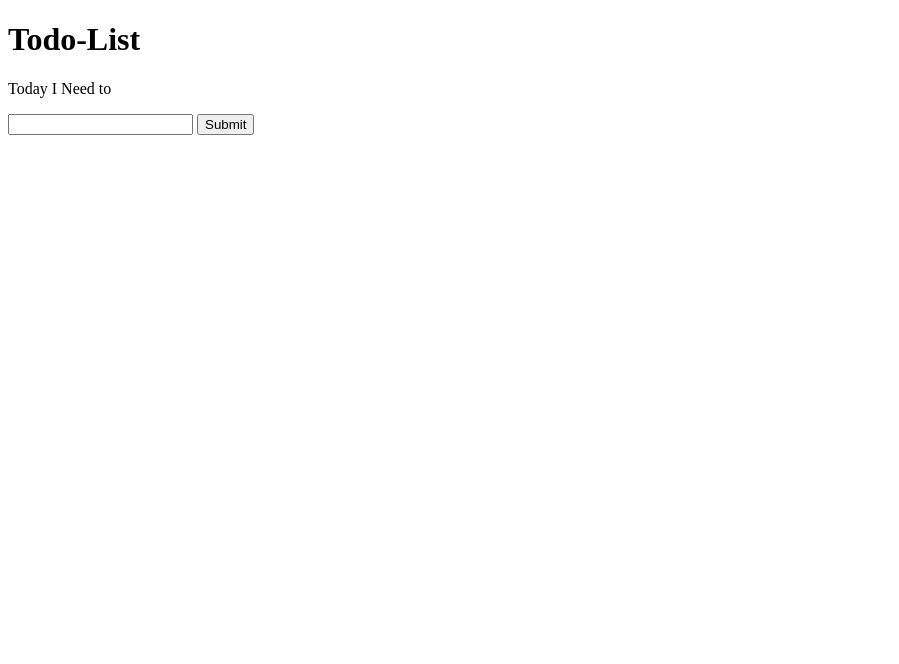
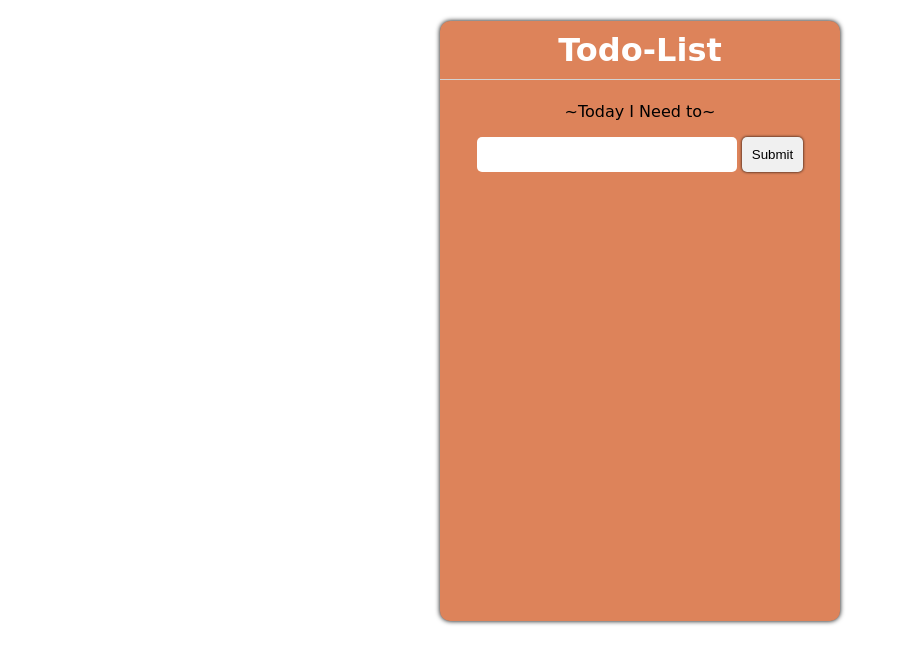
Before and after one commit to dts-kominfo-rea4b/challenge-dom-mdrdani, a website: page index.html in a window 1280 px wide. Shown: the whole page, without its empty margins (0-899 px from the left). Drawn offline with Linux system fonts and the light colour scheme.

Commit message:
Modified CSS

```diff
--- a/index.html
+++ b/index.html
@@ -5,13 +5,57 @@
     <meta http-equiv="X-UA-Compatible" content="IE=edge" />
     <meta name="viewport" content="width=device-width, initial-scale=1.0" />
     <title>Challenge - DOM</title>
+    <style>
+      body {
+        font-family: 'Ubuntu', cursive;
+      }
+      #app {
+        width: 400px;
+        height: 600px;
+        background-color: #dd835a;
+        margin: auto;
+        border-radius: 10px;
+        box-shadow: 0 0 5px black;
+        text-align: center;
+      }
+      #todo-title {
+        color: white;
+        border-bottom: 1px solid lightgray;
+        padding: 10px 0px;
+      }
+      #todo-input,
+      #todo-submit {
+        padding: 10px;
+        border-radius: 5px;
+        border: 0;
+      }
+      #todo-input {
+        width: 60%;
+        outline-color: #f7f6fa;
+      }
+      #todo-submit {
+        background-color: #f0f0f0;
+        box-shadow: 0 0 3px black;
+        cursor: pointer;
+      }
+      #todo-output {
+        padding: 10px;
+      }
+      #todo-output li {
+        text-align: left;
+        font-size: 1.2rem;
+        padding: 10px;
+        margin: 0 10px;
+        border-bottom: 1px solid darkgrey;
+      }
+    </style>
   </head>
   <body>
     <div id="app">
       <!-- TODO: Buatlah sebuah header dengan id todo-title -->
       <h1 id="todo-title">Todo-List</h1>
       <!-- TODO: Buatlah sebuah subtitle dengan id todo-subtitle -->
-      <p id="todo-subtitle">Today I Need to</p>
+      <p id="todo-subtitle">~Today I Need to~</p>
       <!-- Section: input -->
       <!-- TODO: Buatlah sebuah input bertipe text dengan id todo-input -->
       <input type="text" id="todo-input" />
```
